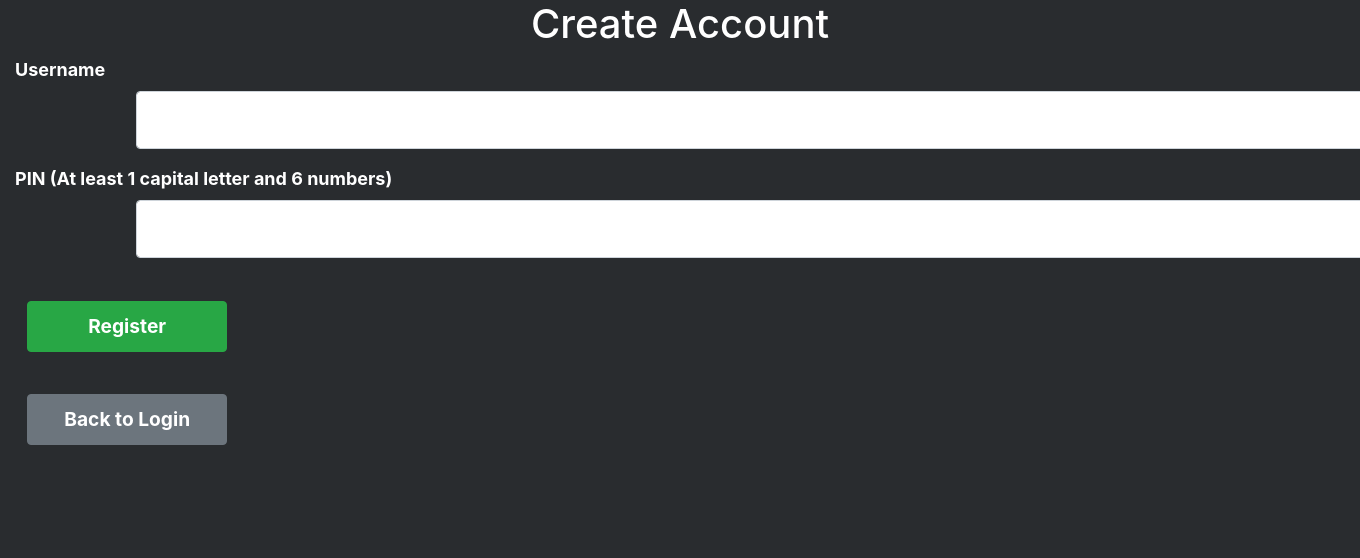
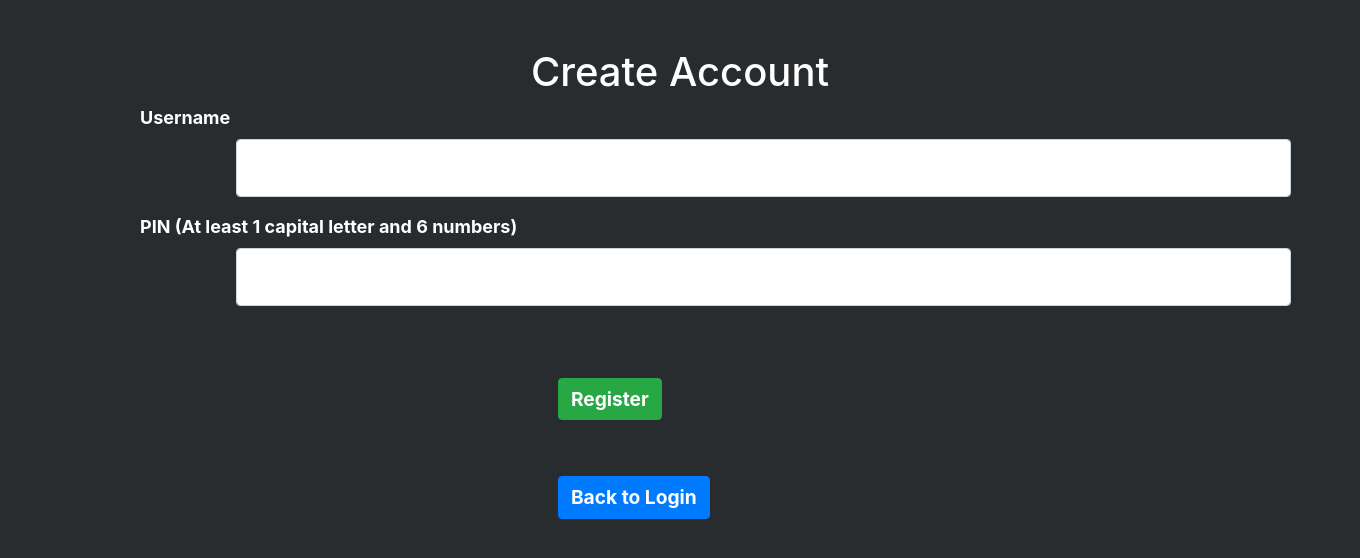
Before and after one commit to YanNazzim/Simple_Stock, a Flask app: page /register in a window 1360 px wide; the page is wider, and only the part inside the window is pictured. Shown: the top 558 px of that part. Run offline with Flask 3, Linux system fonts and the light colour scheme; some libraries are stand-ins or nearby versions.

Commit message:
containerized register.html

```diff
--- a/templates/register.html
+++ b/templates/register.html
@@ -8,6 +8,8 @@
     <link href="https://stackpath.bootstrapcdn.com/bootstrap/4.5.2/css/bootstrap.min.css" rel="stylesheet">
 </head>
 <body>
+    <div class="container mt-5">
+
         <h1>Create Account</h1>
 
         <form id="registerForm" method="POST" action="/registerForm">
@@ -20,12 +22,13 @@
                 <input type="password" class="form-control" id="pin" name="pin" required>
             </div>
 
-        <button id="BTN" type="submit" class="btn btn-success">Register</button>
+        <button id="addClientBTN" type="submit" class="btn btn-success">Register</button>
     </form>
 
 
-    <a id="BTN"href="{{ url_for('login') }}" class="btn btn-secondary">Back to Login</a>
+    <a id="addClientBTN"href="{{ url_for('login') }}" class="btn btn-primary">Back to Login</a>
 
     <script src="https://code.jquery.com/jquery-3.6.0.min.js"></script>
+</div>
 </body>
 </html>
```
Lines whose indentation alone changed are shown as unchanged.
